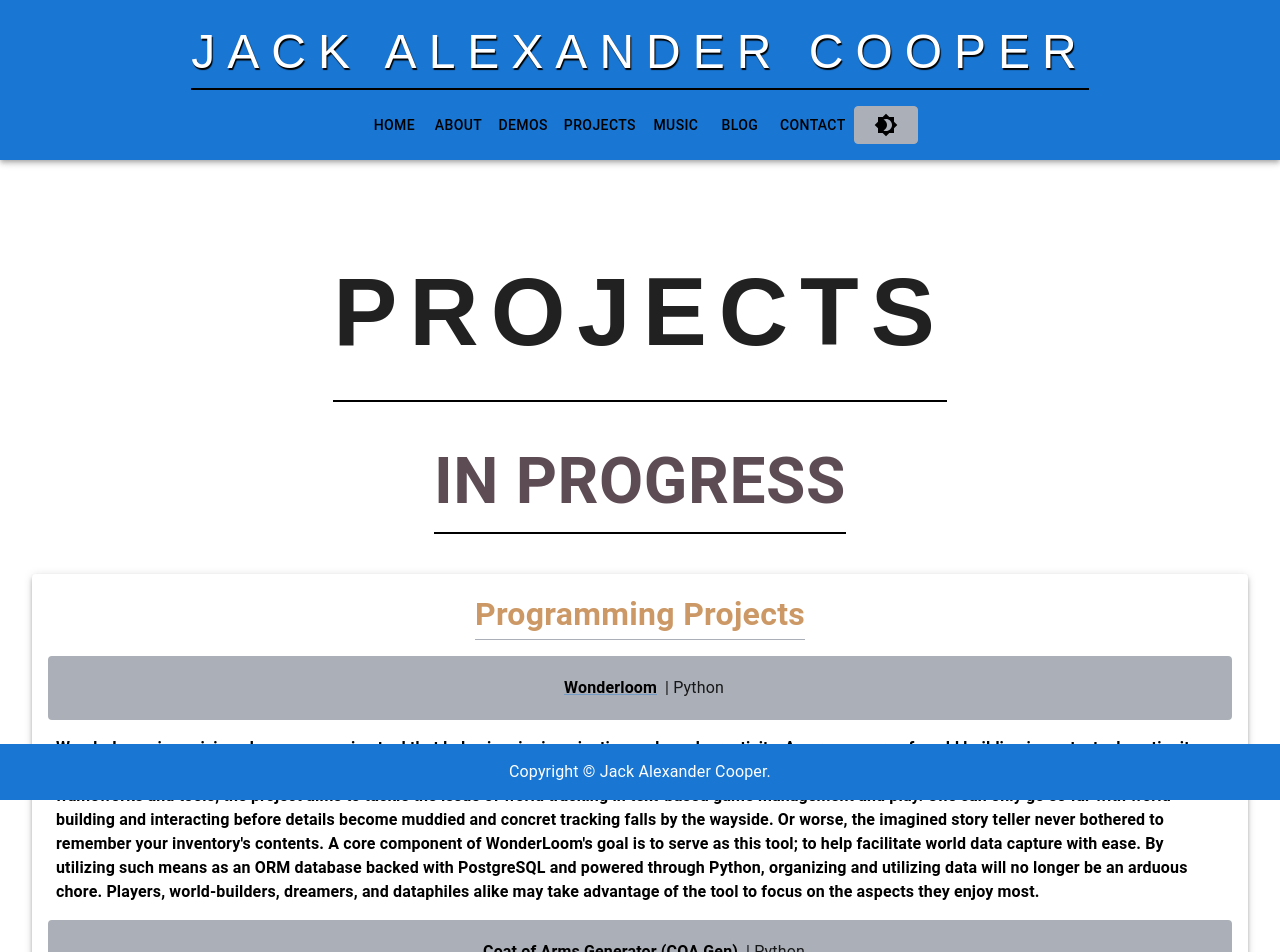
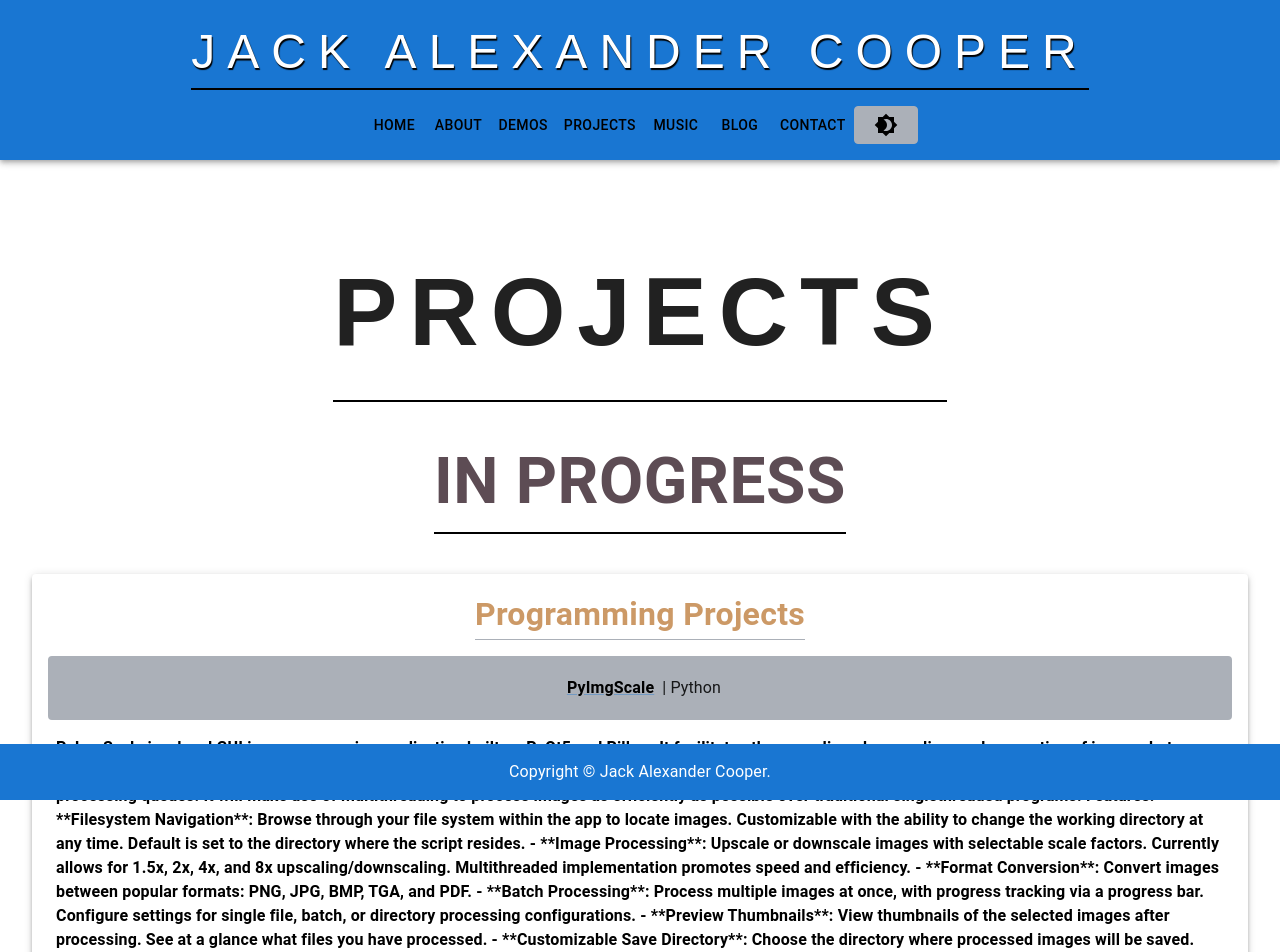
Before and after one commit to Jack-A-Cooper/jack-a-cooper.github.io, a React (Create React App) app in the folder my-app/: page /projects in a window 1280 px wide. Shown: the top 952 px of the page. Built offline with nearby package versions, Linux system fonts and the light colour scheme.

Commit message:
Update Projects.js

```diff
--- a/my-app/src/components/Projects.js
+++ b/my-app/src/components/Projects.js
@@ -34,12 +34,16 @@ const Projects = () => {
           <SubHeaderTypography>In Progress</SubHeaderTypography>
               <ContainerBox>
                 <StyledList><SubHeaderTypographyTwo>Programming Projects</SubHeaderTypographyTwo>
-                    <CenteredStyledListItem><StyledLink href="https://github.com/Jack-A-Cooper/WonderLoom" rel="noreferrer" target="_blank">Wonderloom</StyledLink> | Python</CenteredStyledListItem>
-                      <LeftJustifiedBackgroundedParagraphTypography>WonderLoom is envisioned as a companion tool that helps inspire imagination and spark creativity. A core concern of world building is contextual continuity while playing with friends or an AI Language Model (such as ChatGPT),
-                      and this concept stays central in development efforts. Through contemporary frameworks and tools, the project aims to tackle the issue of world tracking in text-based game management and play. One can only go so far with world
-                      building and interacting before details become muddied and concret tracking falls by the wayside. Or worse, the imagined story teller never bothered to remember your inventory's contents. A core component of WonderLoom's goal
-                      is to serve as this tool; to help facilitate world data capture with ease. By utilizing such means as an ORM database backed with PostgreSQL
-                      and powered through Python, organizing and utilizing data will no longer be an arduous chore. Players, world-builders, dreamers, and dataphiles alike may take advantage of the tool to focus on the aspects they enjoy most.
+                    <CenteredStyledListItem><StyledLink href="https://github.com/Jack-A-Cooper/PyImgScale" rel="noreferrer" target="_blank">PyImgScale</StyledLink> | Python</CenteredStyledListItem>
+                      <LeftJustifiedBackgroundedParagraphTypography>PyImgScale is a local GUI image processing application built on PyQt5 and Pillow. It facilitates the upscaling, downscaling, and converting of images between a few common image formats.
+                        PyImgScale provides a user-friendly interface to navigate through the filesystem, select images for processing, and manage processing queues. It will make use of multithreading to process images as efficiently as possible over traditional singlethreaded programs.
+                          Features:
+                        - **Filesystem Navigation**: Browse through your file system within the app to locate images. Customizable with the ability to change the working directory at any time. Default is set to the directory where the script resides.
+                        - **Image Processing**: Upscale or downscale images with selectable scale factors. Currently allows for 1.5x, 2x, 4x, and 8x upscaling/downscaling. Multithreaded implementation promotes speed and efficiency.
+                        - **Format Conversion**: Convert images between popular formats: PNG, JPG, BMP, TGA, and PDF.
+                        - **Batch Processing**: Process multiple images at once, with progress tracking via a progress bar. Configure settings for single file, batch, or directory processing configurations.
+                        - **Preview Thumbnails**: View thumbnails of the selected images after processing. See at a glance what files you have processed.
+                        - **Customizable Save Directory**: Choose the directory where processed images will be saved. Whenever necessary, configure where you wish to save your processsed images.
                       </LeftJustifiedBackgroundedParagraphTypography>
                     <CenteredStyledListItem><StyledLink href="https://github.com/Jack-A-Cooper/coa-generator" rel="noreferrer" target="_blank">Coat of Arms Generator (COA Gen)</StyledLink> | Python</CenteredStyledListItem>
                       <LeftJustifiedBackgroundedParagraphTypography>A tool to create personalized coats of arms with historical heraldic rules. Leveraging machine learning and neural networks trained to create highly detailed, unique, and correct coat of arms. Also incorporates handy scripts for project development
```
